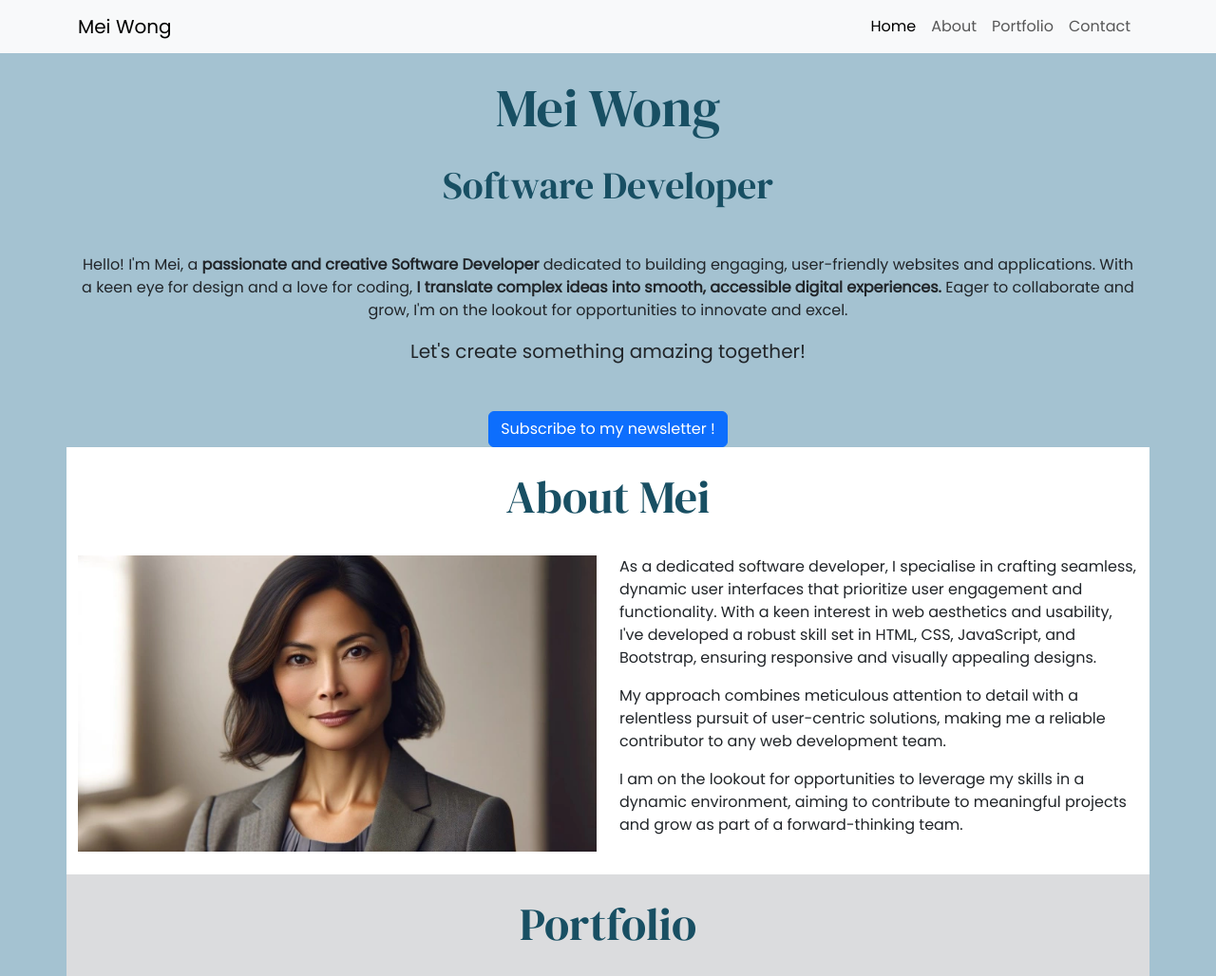
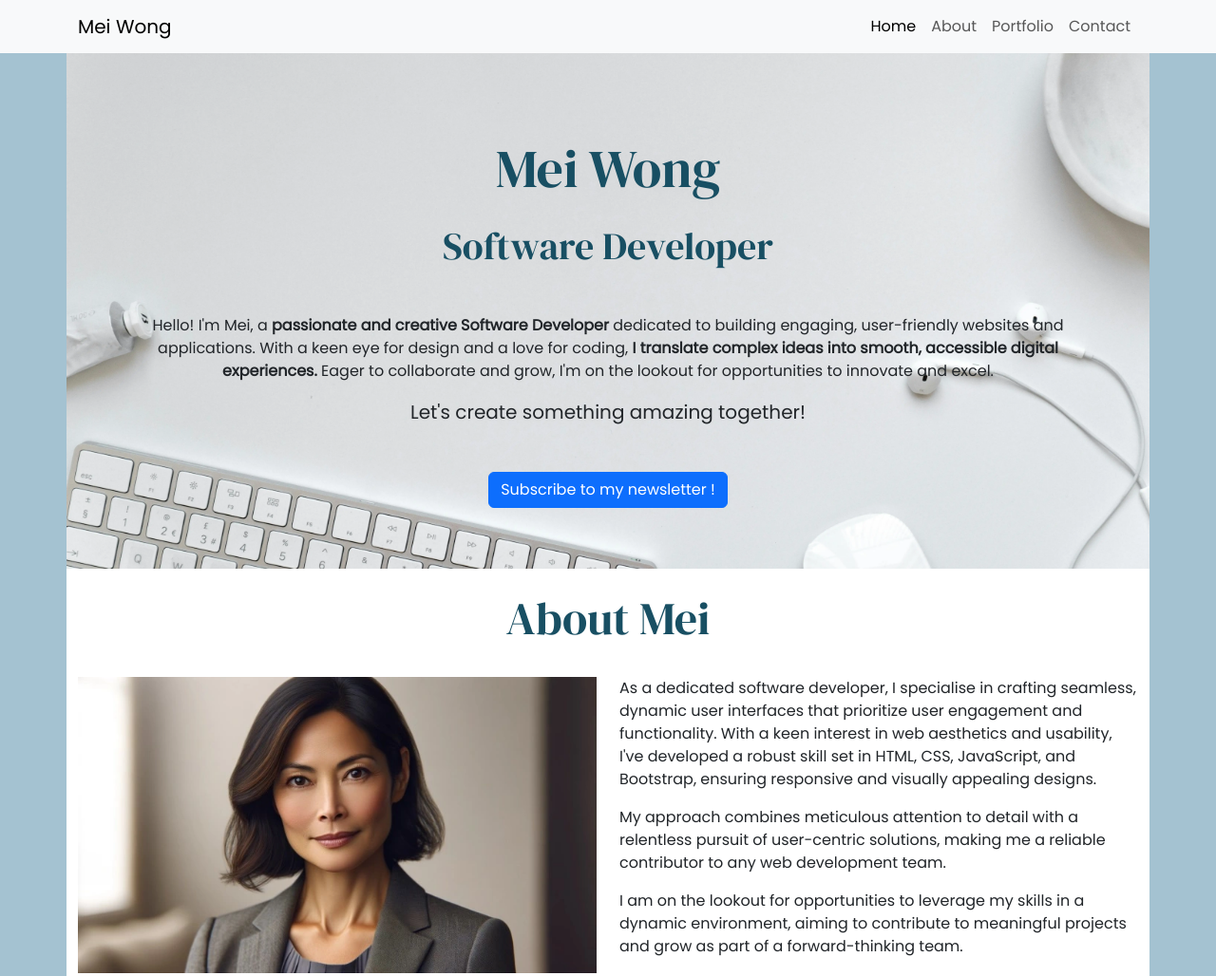
Before and after one commit to saraelizalde/Mei-Wong, a plain HTML site: page index.html in a window 1280 px wide. Shown: the top 1028 px of the page at 95% size. Drawn offline with nearby package versions, Linux system fonts and the light colour scheme; files whose address does not match are found by name.

Commit message:
Made background for header

```diff
--- a/assets/assets/CSS/styles.css
+++ b/assets/assets/CSS/styles.css
@@ -19,8 +19,13 @@ h1, h2{
     color: #184f63; /*dark-blue*/
 }
 
-#hero{
-    background-image: assets/image/hero-image.webp;
+#hero {
+    background-color: #dbdcde; /* light grey */
+    background-image: url("../images/background.webp");
+    background-size: cover;
+    background-position: 50% 70%;
+    min-height: 500px;
+    padding: 5% 7%;
 }
 
 /*About Section*/
```
Also changed, not shown: assets/assets/images/background.webp (renamed from assets/assets/images/hero-image.webp).
